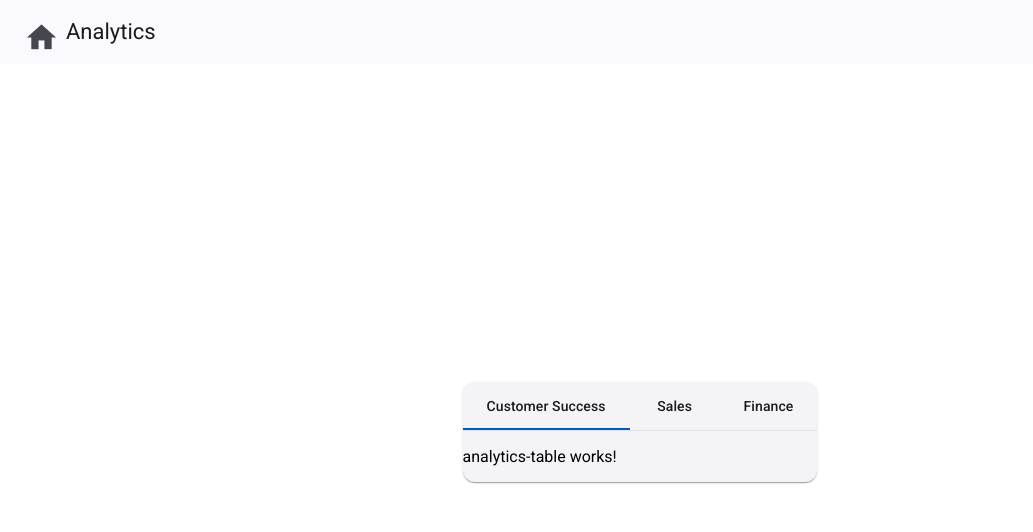
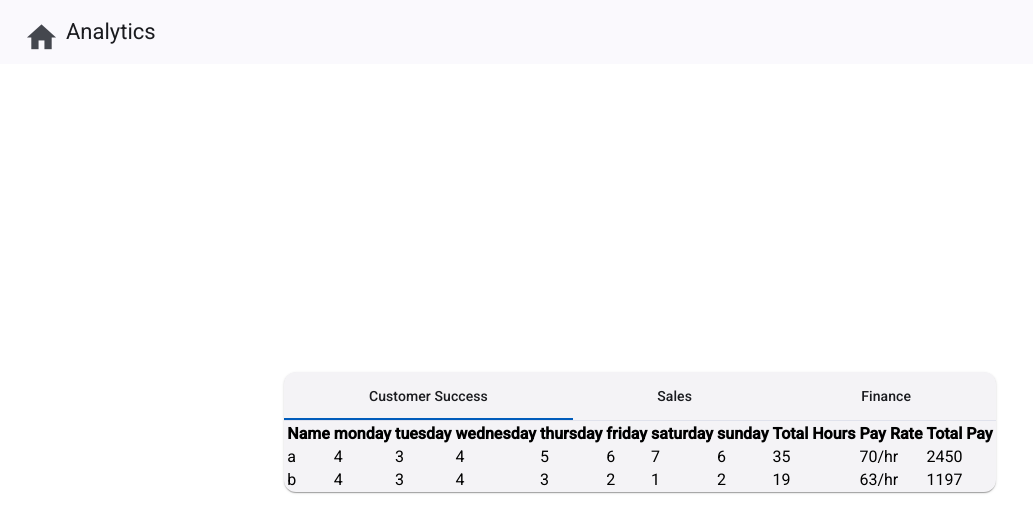
Before and after one commit to tylerkap/angular-hr-timesheet, an Angular app: page /analytics in a window 1280 px wide. Shown: the top 532 px of the page, without its empty margins (0-1033 px from the left). Built offline with nearby package versions, Linux system fonts and the light colour scheme.

Commit message:
unit 9 part-2 complete (2/2)

```diff
--- a/src/app/components/analytics-table/analytics-table.component.html
+++ b/src/app/components/analytics-table/analytics-table.component.html
@@ -1 +1,21 @@
-<p>analytics-table works!</p>
+<div>
+    <table>
+        <thead>
+            <th>Name</th>
+            <th *ngFor="let day of weekdays">{{day}}</th>
+            <th>Total Hours</th>
+            <th>Pay Rate</th>
+            <th>Total Pay</th>
+        </thead>
+
+        <tbody>
+            <tr *ngFor="let employee of employees; let i = index">
+                <td>{{employee.name}}</td>
+                <td *ngFor="let day of weekdays">{{employee[day]}}</td>
+                <td class="total-cell">{{getTotalHours(employee)}}</td>
+                <td>{{employee.payRate}}/hr</td>
+                <td>{{employee.payRate * getTotalHours(employee)}}</td>
+            </tr>
+        </tbody>
+    </table>
+</div>
--- a/src/app/components/analytics-table/analytics-table.component.ts
+++ b/src/app/components/analytics-table/analytics-table.component.ts
@@ -1,4 +1,4 @@
-import { Component, OnInit } from '@angular/core';
+import { Component, OnInit, Input } from '@angular/core';
 import { Employee } from '../../interfaces/employee';
 
 @Component({
@@ -8,6 +8,9 @@
   styleUrl: './analytics-table.component.scss'
 })
 export class AnalyticsTableComponent {
+
+  @Input()
+  departmentId: string | undefined;
 
   weekdays: string[] = ['monday', 'tuesday', 'wednesday', 'thursday', 'friday', 'saturday', 'sunday'];
   employees: Employee[] = [];
@@ -65,4 +68,15 @@
         wednesday: 5
     }
   ];
+
+  constructor() {}
+
+  ngOnInit(): void {
+    this.employees = this.employeeData.filter(employee => employee.departmentId === this.departmentId);
+  }
+
+  getTotalHours(employee: Employee): number {
+    return employee.monday + employee.tuesday + employee.wednesday
+        + employee.thursday + employee.friday + employee.saturday + employee.sunday;
+  }
 }
--- a/src/app/components/analytics/analytics.component.html
+++ b/src/app/components/analytics/analytics.component.html
@@ -2,13 +2,13 @@
     <mat-card>
         <mat-tab-group mat-align-tabs="center">
             <mat-tab label="Customer Success">
-                <app-analytics-table></app-analytics-table>
+                <app-analytics-table [departmentId]="'1'"></app-analytics-table>
             </mat-tab>
             <mat-tab label="Sales">
-                <app-analytics-table></app-analytics-table>
+                <app-analytics-table [departmentId]="'2'"></app-analytics-table>
             </mat-tab>
             <mat-tab label="Finance">
-                <app-analytics-table></app-analytics-table>
+                <app-analytics-table departmentId="3"></app-analytics-table>
             </mat-tab>
         </mat-tab-group>
     </mat-card>
```
